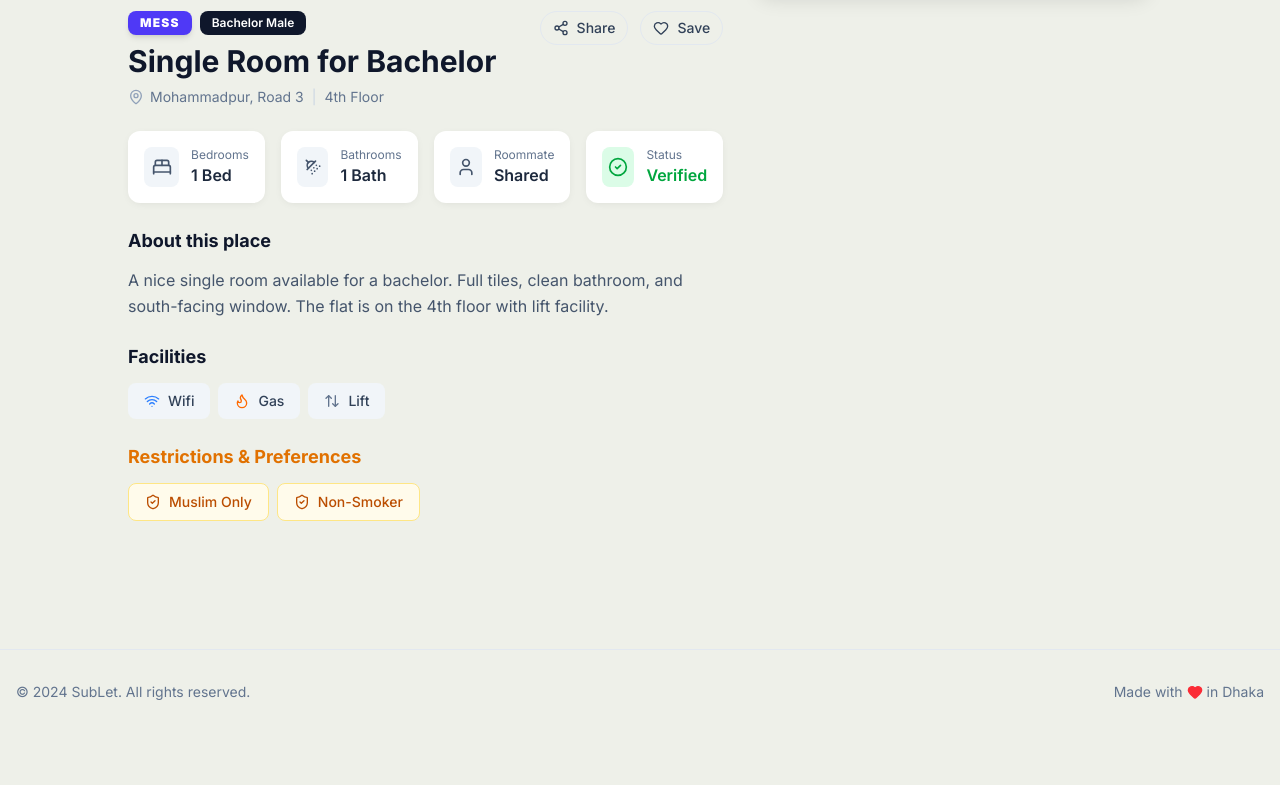
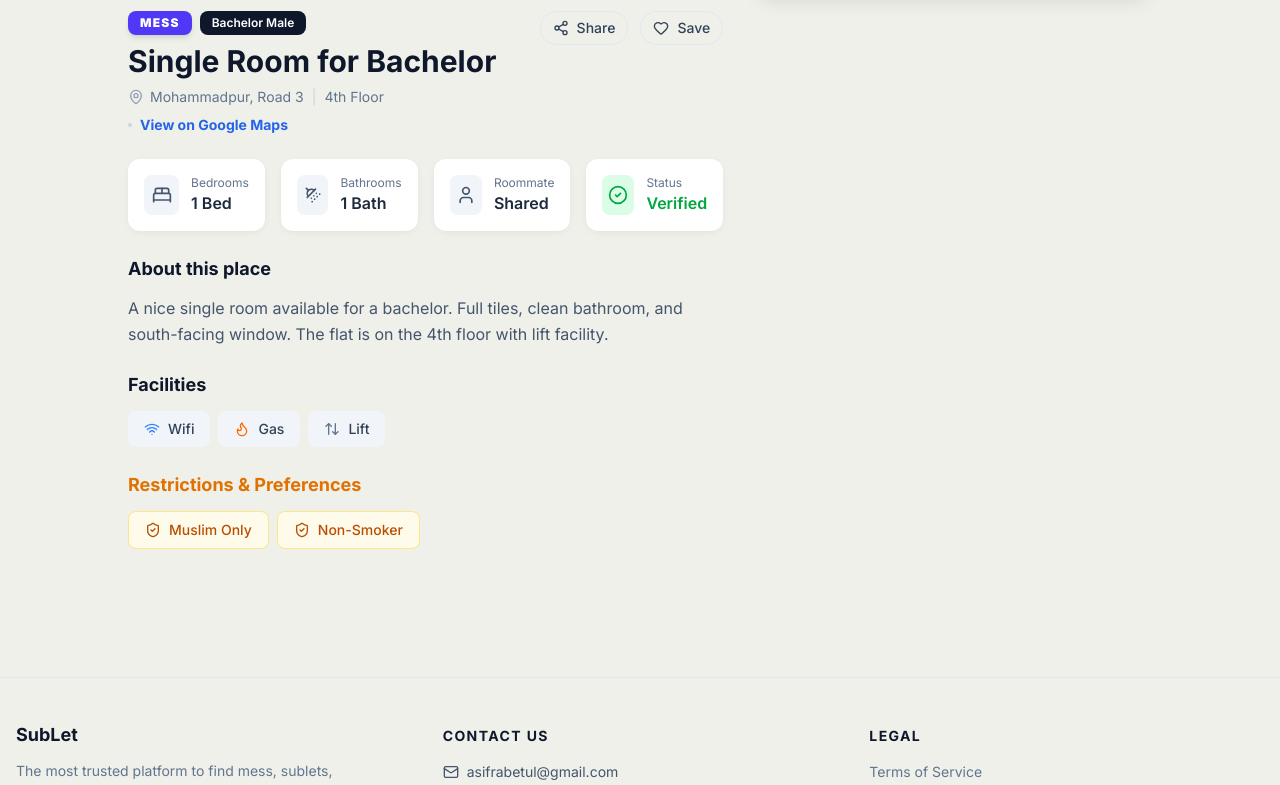
Before and after one commit to Rabetul-islam-asif/Mess-sublet_app, a Next.js app: page /post/1 in a window 1280 px wide. Shown: the part 533-1318 px from the top of the page. Before the commit the page ends 1267 px from the top, so only its background shows below. Built offline with nearby package versions, Linux system fonts and the light colour scheme.

Commit message:
Add Google Maps location view link to post detail page

```diff
--- a/src/app/post/[id]/page.tsx
+++ b/src/app/post/[id]/page.tsx
@@ -162,9 +162,20 @@ export default function PostDetailPage({ params }: { params: Promise<{ id: strin
                         </span>
                      </div>
                     <h1 className="text-2xl font-bold text-slate-900 md:text-3xl">{post.title}</h1>
-                   <div className="mt-2 flex items-center text-sm text-slate-500">
-                        <MapPin className="mr-1.5 h-4 w-4 text-slate-400" />
-                        {post.location} {post.floor && <><span className="mx-2 text-slate-300">|</span>{post.floor} Floor</>}
+                   <div className="mt-2 flex flex-wrap items-center gap-x-4 gap-y-2 text-sm text-slate-500">
+                        <div className="flex items-center">
+                            <MapPin className="mr-1.5 h-4 w-4 text-slate-400" />
+                            {post.location} {post.floor && <><span className="mx-2 text-slate-300">|</span>{post.floor} Floor</>}
+                        </div>
+                        <a
+                          href={`https://www.google.com/maps/search/?api=1&query=${encodeURIComponent(post.location)}`}
+                          target="_blank"
+                          rel="noopener noreferrer"
+                          className="flex items-center text-primary-600 font-bold hover:underline gap-1 transition-all"
+                        >
+                          <span className="h-1 w-1 rounded-full bg-slate-300 mr-1 hidden md:block" />
+                          View on Google Maps
+                        </a>
                     </div>
                  </div>
 
--- a/src/components/layout/Footer.tsx
+++ b/src/components/layout/Footer.tsx
@@ -1,21 +1,51 @@
 import Link from 'next/link';
-import { Heart } from 'lucide-react';
+import { Heart, Mail } from 'lucide-react';
 
 export const Footer = () => {
   return (
-    <footer className="border-t border-slate-200 bg-[#EEF0E9] py-8">
+    <footer id="contact" className="border-t border-slate-200 bg-[#EEF0E9] py-12">
       <div className="container mx-auto px-4">
-        <div className="flex flex-col items-center justify-between gap-4 md:flex-row">
-          <div className="text-center md:text-left">
+        <div className="flex flex-col gap-10">
+          <div className="grid grid-cols-1 gap-8 md:grid-cols-3">
+            <div className="space-y-4">
+              <h3 className="text-lg font-bold text-slate-900 leading-none">SubLet</h3>
+              <p className="text-sm text-slate-500 leading-relaxed max-w-xs">
+                The most trusted platform to find mess, sublets, and shared flats in Dhaka city.
+              </p>
+            </div>
+
+            <div className="space-y-4">
+              <h3 className="text-sm font-bold uppercase tracking-widest text-slate-900">Contact Us</h3>
+              <div className="flex flex-col gap-2">
+                <a
+                  href="mailto:asifrabetul@gmail.com"
+                  className="flex items-center gap-2 text-sm text-slate-600 transition-colors hover:text-primary-600"
+                >
+                  <Mail className="h-4 w-4" />
+                  asifrabetul@gmail.com
+                </a>
+              </div>
+            </div>
+
+            <div className="space-y-4">
+              <h3 className="text-sm font-bold uppercase tracking-widest text-slate-900">Legal</h3>
+              <div className="flex flex-col gap-2 text-sm text-slate-500">
+                <Link href="#" className="hover:text-slate-900">Terms of Service</Link>
+                <Link href="#" className="hover:text-slate-900">Privacy Policy</Link>
+              </div>
+            </div>
+          </div>
+
+          <div className="flex flex-col items-center justify-between gap-4 border-t border-slate-200 pt-8 md:flex-row">
             <p className="text-sm text-slate-500">
               © 2024 SubLet. All rights reserved.
             </p>
-          </div>
 
-          <div className="flex items-center gap-1 text-sm text-slate-500">
-            <span>Made with</span>
-            <Heart className="h-4 w-4 fill-red-500 text-red-500" />
-            <span>in Dhaka</span>
+            <div className="flex items-center gap-1.5 text-sm text-slate-500 font-medium tracking-tight">
+              <span>Made with</span>
+              <Heart className="h-4 w-4 fill-red-500 text-red-500" />
+              <span>in Dhaka</span>
+            </div>
           </div>
         </div>
       </div>
--- a/src/components/layout/Header.tsx
+++ b/src/components/layout/Header.tsx
@@ -205,10 +205,13 @@ export const Header = () => {
 
                    <div className="my-1.5 h-px bg-slate-100" />
 
-                    <button className="flex w-full items-center gap-3 rounded-lg px-3 py-2 text-sm font-medium text-slate-600 transition-colors hover:bg-slate-50 hover:text-slate-900">
+                    <a
+                      href="mailto:asifrabetul@gmail.com"
+                      className="flex w-full items-center gap-3 rounded-lg px-3 py-2 text-sm font-medium text-slate-600 transition-colors hover:bg-slate-50 hover:text-slate-900"
+                    >
                       <Phone className="h-4 w-4" />
                       Contact Us
-                    </button>
+                    </a>
 
                     <button className="flex w-full items-center gap-3 rounded-lg px-3 py-2 text-sm font-medium text-slate-600 transition-colors hover:bg-slate-50 hover:text-slate-900">
                       <Moon className="h-4 w-4" />
```
